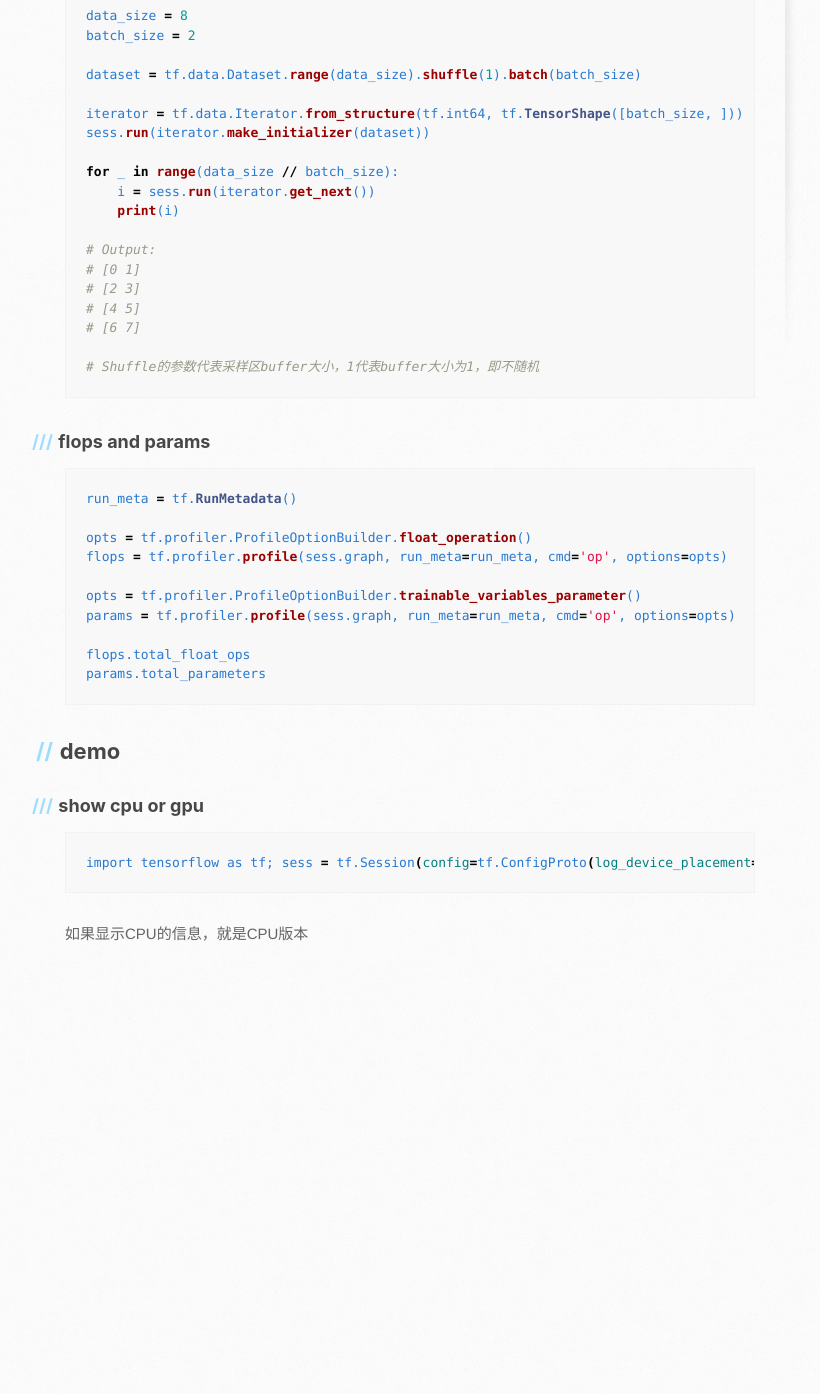
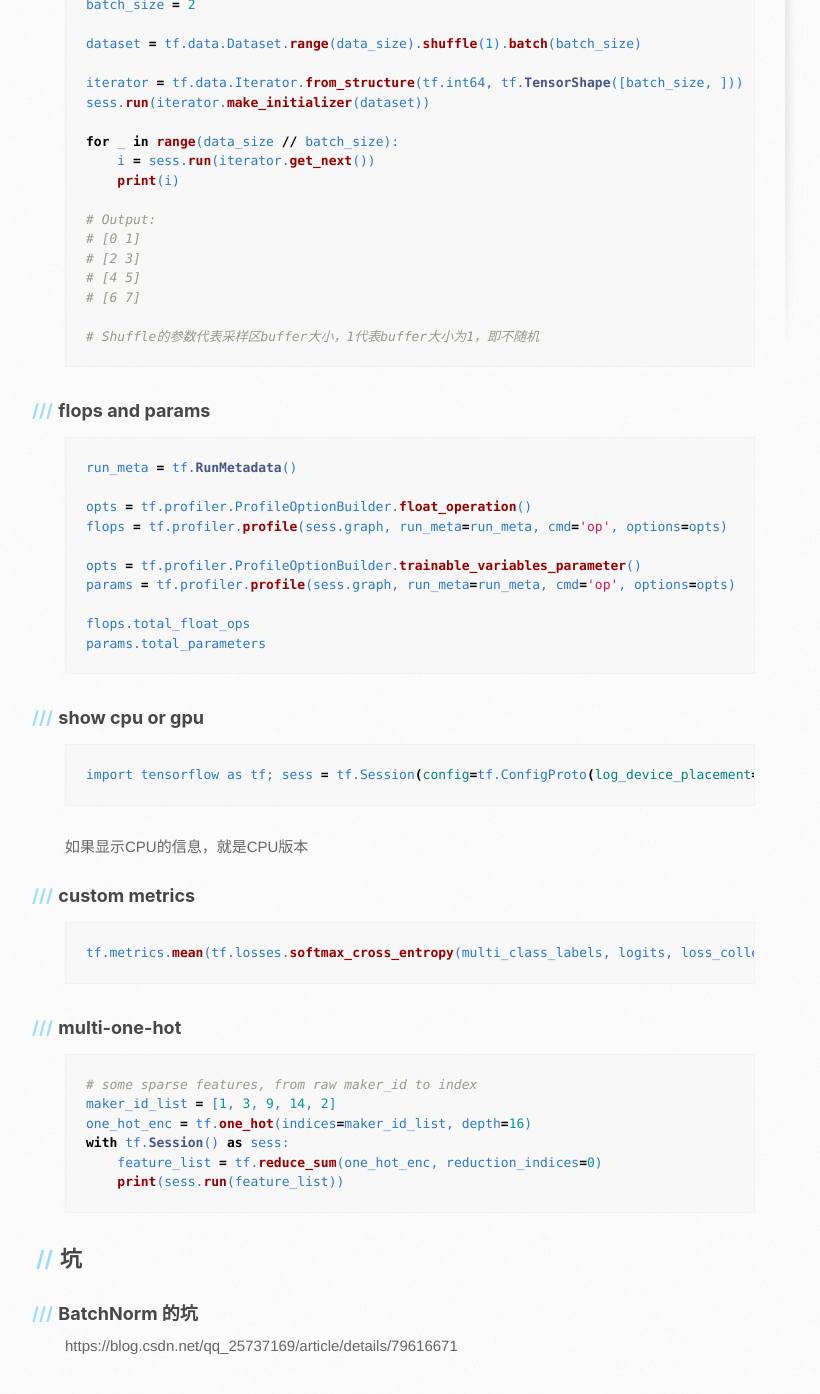
Before and after one commit to hahadsg/hahadsg.github.io, a Jekyll site: the page built from python/tensorflow.md, in a window 1280 px wide and 1400 px high, scrolled down 359 px. Shown: the top 1394 px of the window, without its empty margins (105-925 px from the left). Built offline with Jekyll 4.4.1, drawn with Linux system fonts in a browser that asks for light colours; our own code applies the rules of GitHub Pages for plain Markdown files; the repository's description, which GitHub fills in, is left out; before the commit the page ends 1347 px from its top, so only the background shows below that; some of the changed text lies outside the part shown.

Commit message:
add note

````diff
--- a/python/tensorflow.md
+++ b/python/tensorflow.md
@@ -41,8 +39,6 @@ flops.total_float_ops
 params.total_parameters
 ```
 
-## demo
-
 ### show cpu or gpu
 
 ```shell
@@ -50,3 +46,27 @@ import tensorflow as tf; sess = tf.Session(config=tf.ConfigProto(log_device_plac
 ```
 
 如果显示CPU的信息，就是CPU版本
+
+### custom metrics
+
+```python
+tf.metrics.mean(tf.losses.softmax_cross_entropy(multi_class_labels, logits, loss_collection=None))
+```
+
+### multi-one-hot
+
+```python
+# some sparse features, from raw maker_id to index
+maker_id_list = [1, 3, 9, 14, 2]
+one_hot_enc = tf.one_hot(indices=maker_id_list, depth=16)
+with tf.Session() as sess:
+    feature_list = tf.reduce_sum(one_hot_enc, reduction_indices=0)
+    print(sess.run(feature_list))
+```
+
+
+## 坑
+
+### BatchNorm 的坑
+
+https://blog.csdn.net/qq_25737169/article/details/79616671
````
Also changed, not shown: other parts of python/tensorflow.md (+1 -3 lines), python/pandas-note.md (+3 -1 lines).
